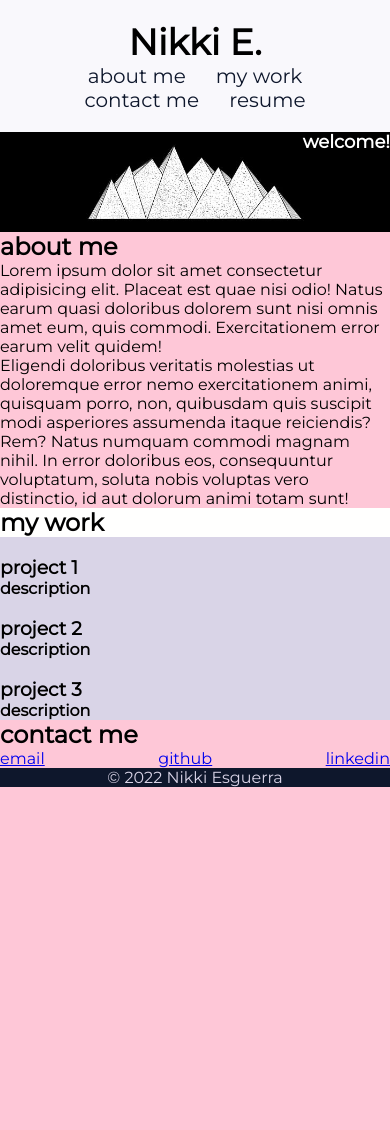
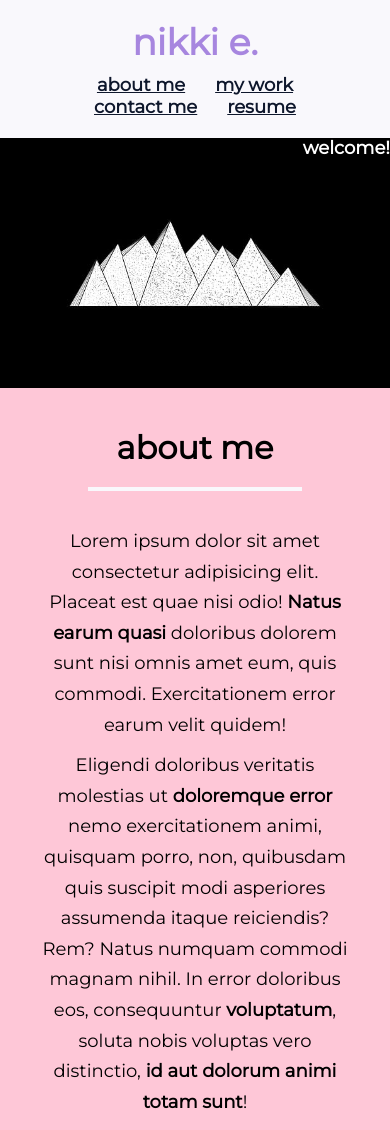
Before and after one commit to desguerra/professional-portfolio-example, a plain HTML site: page index.html in a window 390 px wide. Shown: the top 1130 px of the page. Before the commit the page ends 844 px from the top, so only its background shows below. Drawn offline with Linux system fonts and the light colour scheme.

Commit message:
add to mobile design

```diff
--- a/assets/css/style.css
+++ b/assets/css/style.css
@@ -5,33 +5,37 @@
     --bg-color: #fec7d7;
     --section-color: #fffffe;
     --dark-color: #0e172c;
-    --card-color: #d9d4e7;
 }
 
+/* universal selector, reset sizes before modifying */
 * {
     margin: 0;
     padding: 0;
-    /* box-sizing: border-box; */
 }
 
+/* body style */
 body {
     background-color: var(--bg-color);
     color: var(--text-color);
     font-family: 'Montserrat', sans-serif;
 }
 
+/* header styles */
 header {
     padding: 20px 35px;
     display: flex;
     justify-content: center;
     flex-wrap: wrap;
     background-color: var(--primary-color);
+    font-weight: bold;
 }
 
-header h1 { /* FIX ME!!! */
+header h1 {
     width: 100%;
     text-align: center;
     font-size: 36px;
+    padding-bottom: 10px;
+    color: var(--tertiary-color);
 }
 
 header nav ul {
@@ -45,22 +49,25 @@ header nav ul {
 
 header nav ul li a {
     padding: 10px 15px;
-    font-size: 20px;
-    text-decoration: none;
+    font-size: 18px;
+    text-decoration: underline;
     color: var(--dark-color);
 }
 
 header nav ul li a:hover {
-    text-decoration: underline;
-    color: var(--tertiary-color);
+    text-decoration: none;
+    color: var(--secondary-color);
 }
 
+/* footer styles */
 footer {
     background-color: var(--dark-color);
     color: var(--secondary-color);
     text-align: center;
+    width: 100%;
 }
 
+/* hero styles */
 .hero {
     background-image: url("../images/hero-bg.jpg");
     background-size: cover;
@@ -68,20 +75,56 @@ footer {
 }
 
 .hero h3 {
-    height: 100px;
+    height: 250px;
+    width: 100%;
     text-align: right;
     color: #fff;
     font-size: 18px;
     line-height: 1.2;
 }
 
+/* about me styles */
+.about-me {
+    text-align: center;
+    padding: 20px 0;
+}
+
+.about-me p {
+    width: 80%;
+    font-size: 18px;
+    line-height: 1.7;
+    margin: 0 auto;
+    padding-bottom: 10px;
+}
+
+/* general section styles */
+.section {
+    padding: 20px 0;
+}
+
+.section h2 {
+    font-size: 32px;
+    padding: 20px 0;
+    width: 55%;
+    margin: 0 auto 35px auto;
+    text-align: center;
+    font-weight: bold;
+    border-bottom: 4px solid var(--primary-color);
+}
+
+/* styles for different bg color */
 .section-alt-bg {
     background-color: var(--section-color);
 }
 
+.section-alt-bg h2 {
+    border-bottom: 4px solid var(--tertiary-color);
+}
+
+/* card styles */
 .project-cards {
-    width: 100%;
-    margin: auto;
+    width: 80%;
+    margin: 0 auto;
     display: flex;
     flex-wrap: wrap;
     justify-content: center;
@@ -89,13 +132,16 @@ footer {
 }
 
 .card {
-    background-color: var(--card-color);
+    background-color: var(--secondary-color);
+    margin: 7px;
+    border: 5px solid var(--secondary-color);
 }
 
-/* .main-card {
-    flex: 0 0 100%;
-}  */
+.main-card img {
+    width: 100%;
+}
 
+/* contact-me styles */
 .contact-me ul {
     display: flex;
     flex-wrap: wrap;
--- a/index.html
+++ b/index.html
@@ -21,7 +21,7 @@
 
     <!-- header section -->
     <header>
-        <h1>Nikki E.</h1>
+        <h1>nikki e.</h1>
         <nav>
 
             <ul>
@@ -40,46 +40,49 @@
     </section>
 
     <!-- about me section-->
-    <section id="about-me">
+    <section id="about-me" class="about-me section">
         <h2>about me</h2>
 
         <p>
             Lorem ipsum dolor sit amet consectetur adipisicing elit. Placeat
-            est quae nisi odio! Natus earum quasi doloribus dolorem sunt nisi
+            est quae nisi odio! <strong>Natus earum quasi</strong> doloribus dolorem sunt nisi
             omnis amet eum, quis commodi. Exercitationem error earum velit quidem!
         </p>
 
         <p>
-            Eligendi doloribus veritatis molestias ut doloremque error nemo
+            Eligendi doloribus veritatis molestias ut <strong>doloremque error</strong> nemo
             exercitationem animi, quisquam porro, non, quibusdam quis suscipit modi
             asperiores assumenda itaque reiciendis? Rem? Natus numquam commodi magnam
-            nihil. In error doloribus eos, consequuntur voluptatum, soluta nobis
-            voluptas vero distinctio, id aut dolorum animi totam sunt!
+            nihil. In error doloribus eos, consequuntur <strong>voluptatum</strong>, soluta nobis
+            voluptas vero distinctio, <strong>id aut dolorum animi totam sunt</strong>!
         </p>
     </section>
 
 
     <!-- my work section-->
-    <section id="my-work" class="section-alt-bg">
+    <section id="my-work" class="section-alt-bg section">
         <h2>my work</h2>
 
         <div class="project-cards">
 
             <!-- project 1 -->
             <article class="card main-card">
-                <img src="" alt="" />
-                <h3>project 1</h3>
+                <img src="assets/images/1.PNG" alt="" />
 
-                <h4>description</h4>
+                <div>
+                    <h3>Run Buddy</h3>
+
+                    <h4>HTML / CSS</h4>
+                </div>
             </article>
 
 
             <!-- project 2 -->
             <article class="card">
                 <img src="" alt="" />
-                <h3>project 2</h3>
+                <h3>Project 2</h3>
 
-                <h4>description</h4>
+                <h4>[description]</h4>
             </article>
 
             <!-- project 3 -->
@@ -87,7 +90,7 @@
                 <img src="" alt="" />
                 <h3>project 3</h3>
 
-                <h4>description</h4>
+                <h4>[description]</h4>
             </article>
 
 
@@ -96,7 +99,7 @@
     </section>
 
     <!-- contact me section-->
-    <section id="contact-me" class="contact-me">
+    <section id="contact-me" class="contact-me section">
         <h2>contact me</h2>
 
         <ul>
```
Also changed, not shown: assets/images/1.PNG (added).
